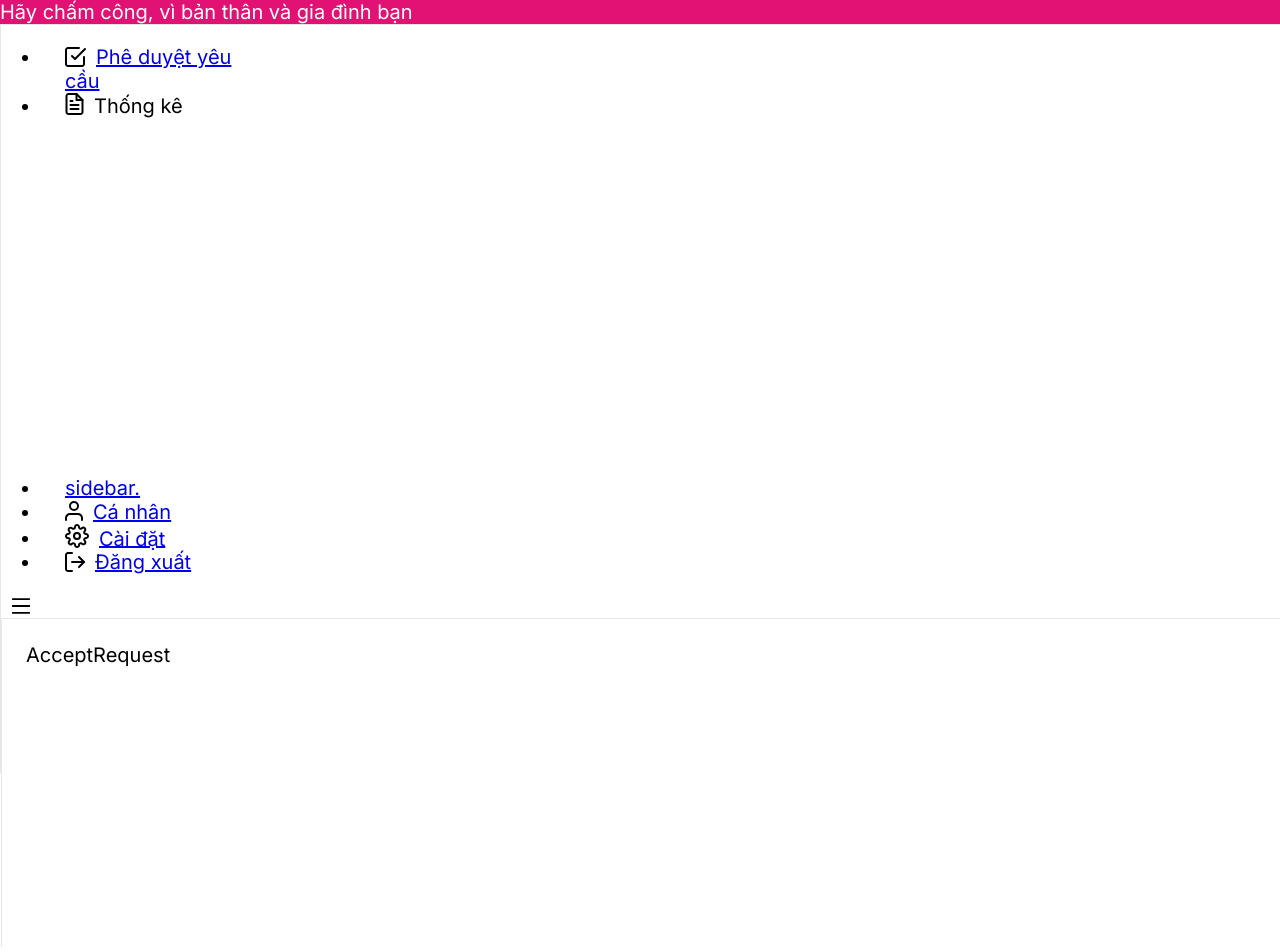
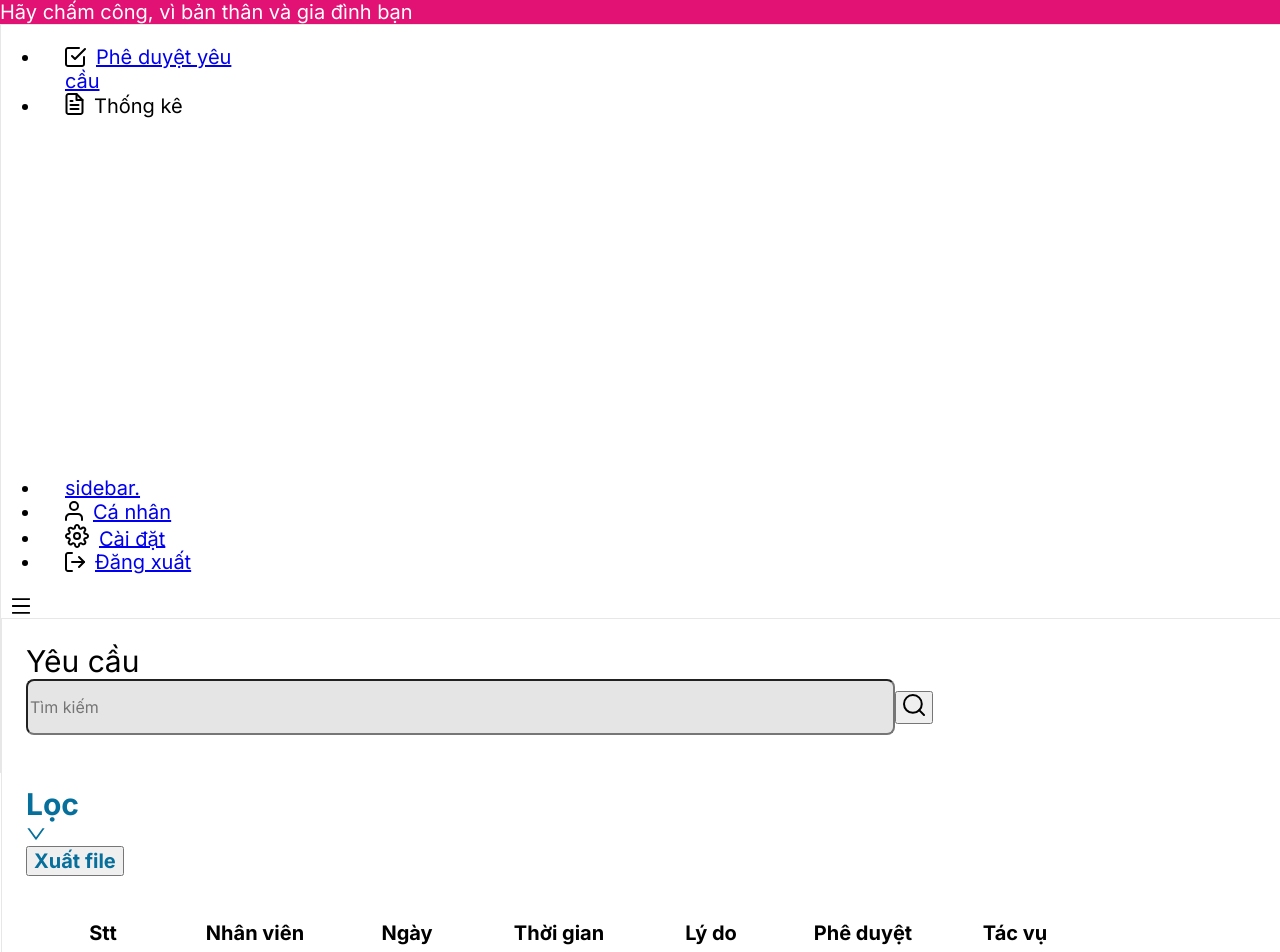
Before and after one commit to manhkien198/timekeeping, a React (Create React App) app: page /accept_request in a window 1280 px wide. Shown: the top 952 px of the page. Built offline with nearby package versions, Linux system fonts and the light colour scheme.

Commit message:
creat table request

```diff
--- /dev/null
+++ b/src/assets/scss/_pageAcceptRequest.scss
@@ -0,0 +1,47 @@
+.acceptRequest{
+  .title_filterMonth{
+    font-size: 30px;
+    font-weight: 700;
+    margin-bottom: 0;
+  }
+  .datePicker_month{
+    width: 200px;
+    border: none;
+    color: #066F9B;
+  }
+  .ant-form-item-label > label::after {
+    content: "";
+  }
+  #dateTime {
+    font-size: 30px;
+    font-weight: 700;
+    color: #066f9b;
+  }
+  .ant-row{
+    display: flex;
+    align-items: center;
+  }
+  .ant-select:not(.ant-select-customize-input) .ant-select-selector {
+    border: none;
+    font-size: 20px;
+    font-weight: 700;
+    color: #066F9B;
+  }
+  .ant-select-selection-item{
+    font-size: 20px;
+    font-weight: 700;
+    line-height: 24px;
+  }
+  .ant-select-selection-item::after{
+    background-color: #066F9B;
+  }
+  .ant-select-single.ant-select-show-arrow .ant-select-selection-item{
+    padding-right: 50px;
+  }
+  thead .ant-table-cell{
+    font-weight: bold;
+  }
+  tbody .ant-table-cell{
+    font-size: 20px;
+  }
+}
--- a/src/components/CusomPageHeader.jsx
+++ b/src/components/CusomPageHeader.jsx
@@ -2,6 +2,7 @@ import React from 'react';
 import { DatePicker, PageHeader } from 'antd';
 import DownIcon from './icons/DownIcon';
 import moment from 'moment';
+import { t } from 'i18next';
 function CusomPageHeader({ title, subTitle, setMonth, setYear }) {
   const handleDatePicker = value => {
     const month = moment(value).month();
@@ -16,6 +17,9 @@ function CusomPageHeader({ title, subTitle, setMonth, setYear }) {
       title={title}
       subTitle={subTitle}
     >
+      {title === t('acceptRequestor.request') ? (
+        ''
+      ) : (
         <DatePicker
           picker="month"
           format="MM/YYYY"
@@ -29,6 +33,7 @@ function CusomPageHeader({ title, subTitle, setMonth, setYear }) {
           }}
           defaultValue={moment('05/2022', 'MM/YYYY')}
         />
+      )}
     </PageHeader>
   );
 }
--- /dev/null
+++ b/src/pages/admin/accept_request/component/TableRequest.jsx
@@ -0,0 +1,93 @@
+import { Table } from 'antd';
+import React from 'react';
+import { useTranslation } from 'react-i18next';
+import SuccessRequest from '../../../../assets/images/request/Button/True.png';
+import FailRequest from '../../../../assets/images/request/Button/False.png';
+import moment from 'moment';
+const TableRequest = () => {
+  const { t } = useTranslation();
+  const column = [
+    {
+      title: t('time_keeping.id'),
+      dataIndex: 'id',
+      align: 'center',
+      key: t('time_keeping.id'),
+      width: 150,
+      render: id => {
+        return <p>{id}</p>;
+      },
+    },
+    {
+      title: t('acceptRequestor.staff'),
+      dataIndex: 'staff',
+      align: 'center',
+      key: t('acceptRequestor.staff'),
+      width: 150,
+      render: staff => {
+        return <p>{staff}</p>;
+      },
+    },
+    {
+      title: t('acceptRequestor.date'),
+      dataIndex: 'date',
+      align: 'center',
+      key: t('acceptRequestor.date'),
+      width: 150,
+      render: date => {
+        return <p>{moment(date).format('DD/MM')}</p>;
+      },
+    },
+    {
+      title: t('acceptRequestor.time'),
+      dataIndex: 'time',
+      align: 'center',
+      key: t('acceptRequestor.time'),
+      width: 150,
+      render: time => {
+        return <p>{moment(time).format('hh:mm')}</p>;
+      },
+    },
+    {
+      title: t('acceptRequestor.reason'),
+      dataIndex: 'reason',
+      align: 'center',
+      key: t('acceptRequestor.reason'),
+      width: 150,
+      render: time => {
+        return <p>{time}</p>;
+      },
+    },
+    {
+      title: t('acceptRequestor.approve'),
+      dataIndex: 'approve',
+      align: 'center',
+      key: t('acceptRequestor.approve'),
+      width: 150,
+      render: approve => {
+        return (
+          <div>
+            {approve ? (
+              <img width="22px" height="22px" src={SuccessRequest} alt="" />
+            ) : (
+              <img width="22px" height="22px" src={FailRequest} alt="" />
+            )}
+          </div>
+        );
+      },
+    },
+    {
+      title: t('time_keeping.action'),
+      dataIndex: 'action',
+      align: 'center',
+      key: t('time_keeping.action'),
+      width: 150,
+    },
+  ];
+  return (
+    <div>
+      <Table columns={column} />
+    </div>
+  );
+};
+
+export default TableRequest;
--- a/src/pages/admin/accept_request/index.jsx
+++ b/src/pages/admin/accept_request/index.jsx
@@ -1,7 +1,22 @@
 import React from 'react';
+import { useTranslation } from 'react-i18next';
+import ButtonGroup from '../../../components/ButtonGroup';
+import CusomPageHeader from '../../../components/CusomPageHeader';
+import Filter from '../../../components/Filter';
+import TableRequest from './component/TableRequest';
 
 function AcceptRequest(props) {
-  return <div>AcceptRequest</div>;
+  const { t } = useTranslation();
+  return (
+    <div className="acceptRequest">
+      <CusomPageHeader title={t('acceptRequestor.request')} />
+      <Filter />
+      <ButtonGroup />
+      <div className="table">
+        <TableRequest />
+      </div>
+    </div>
+  );
 }
 
 export default AcceptRequest;
--- a/src/pages/admin/statistic/timekeeping_table/component/TableTimeKeeping.jsx
+++ b/src/pages/admin/statistic/timekeeping_table/component/TableTimeKeeping.jsx
@@ -47,8 +47,8 @@ const TableTimeKeeping = ({ listDayOnMonth }) => {
       <Table
         columns={column}
         dataSource={dataSource}
-        scroll={{ x: 800, y: 300 }}
-        style={{ maxWidth: '1583px' }}
+        scroll={{ x: 800, y: 700 }}
+        style={{ maxWidth: 'calc(100vw - 348px)' }}
       />
     </div>
   );
--- a/src/translation/locales/vi/translation.json
+++ b/src/translation/locales/vi/translation.json
@@ -66,5 +66,13 @@
     "fullName": "Họ và tên",
     "workingDay": "Ngày làm việc",
     "action": "Tác vụ"
+  },
+  "acceptRequestor": {
+    "request": "Yêu cầu",
+    "staff": "Nhân viên",
+    "date": "Ngày",
+    "time": "Thời gian",
+    "reason": "Lý do",
+    "approve": "Phê duyệt"
   }
 }
```
Also changed, not shown: src/pages/admin/accept_request/constant.js (added, +7 -0 lines), src/assets/images/request/Button/False.png (added), src/assets/images/request/Button/True.png (added). Lines whose indentation alone changed are shown as unchanged.
